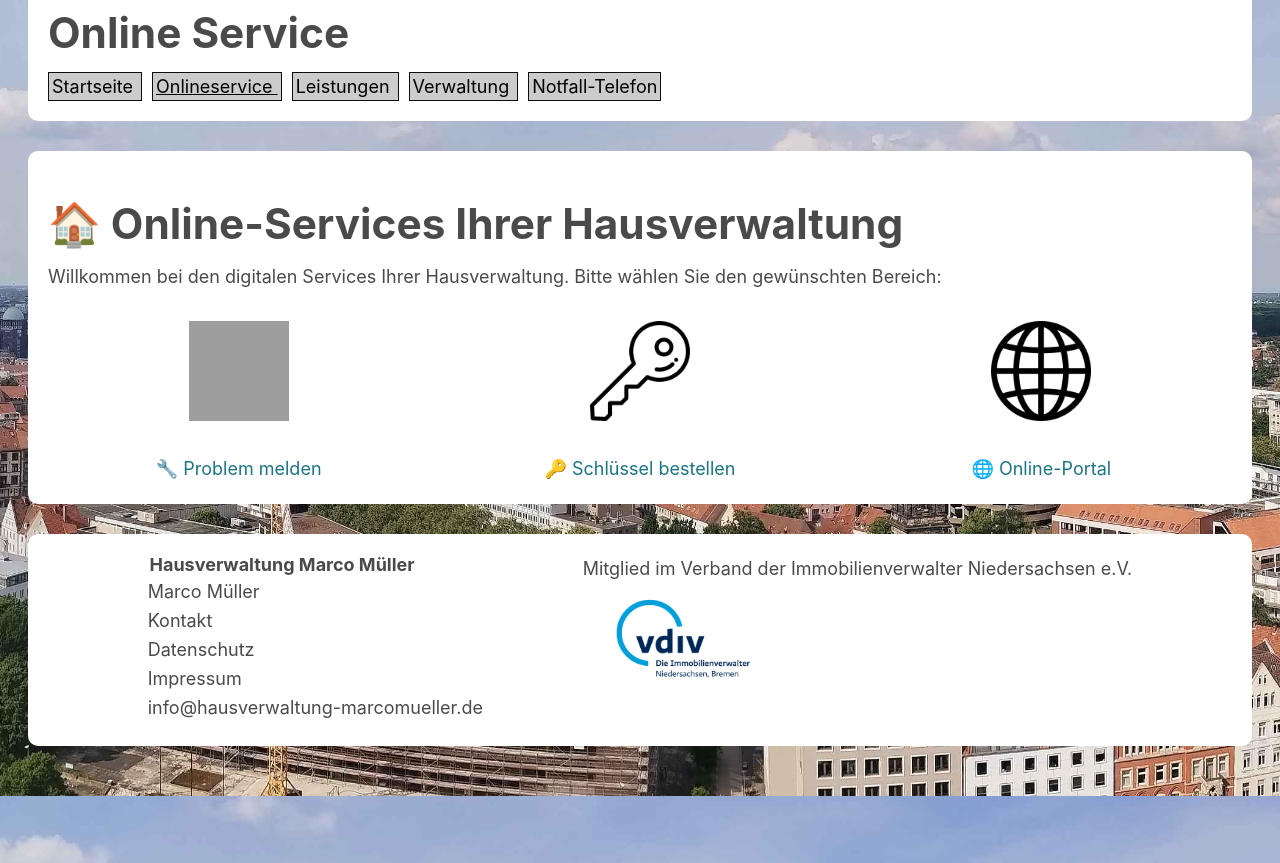
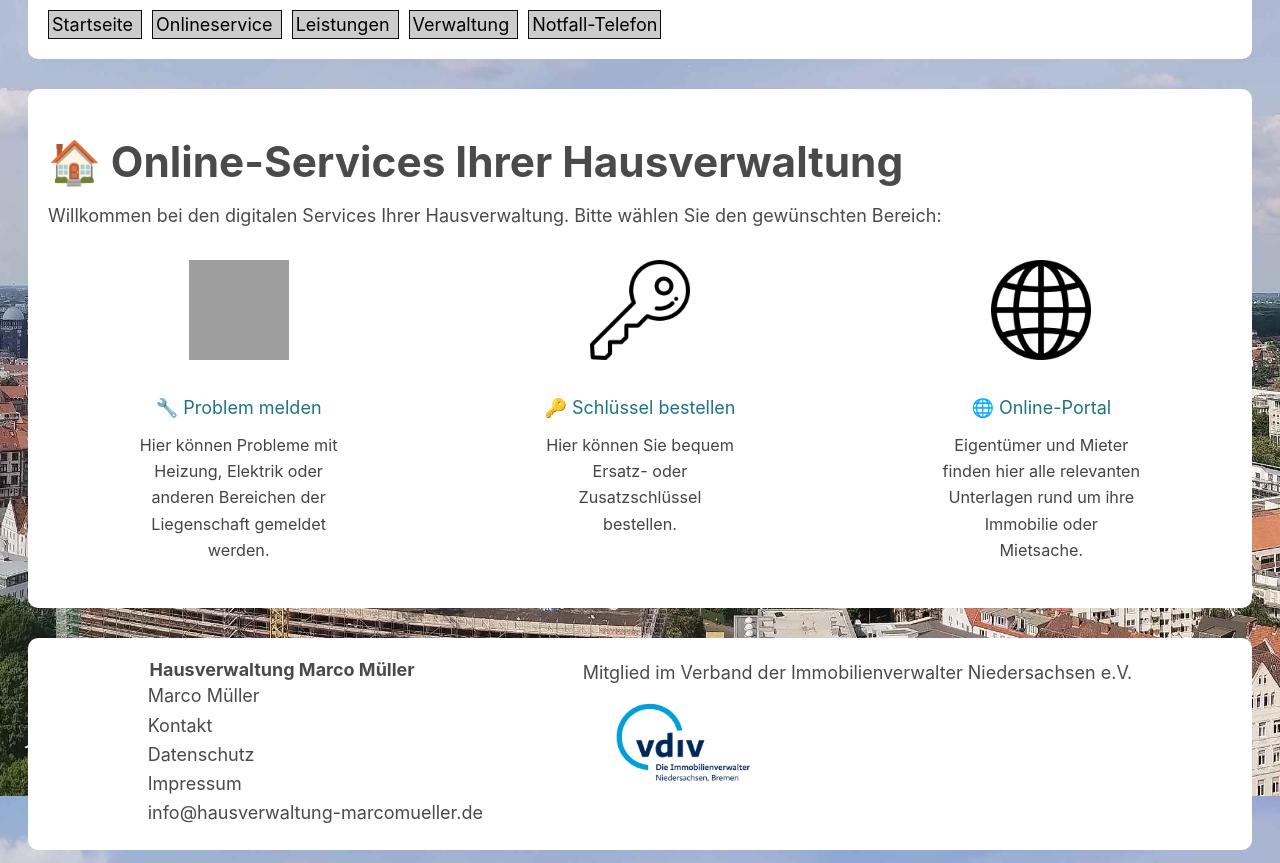
Before and after one commit to marek22k/hausverwaltung, a Jekyll site: the page built from online_service.md, in a window 1280 px wide, cut to the strip 1004-1867 px from the top of the page. Built offline with Jekyll 4.4.1, drawn with Linux system fonts in a browser that asks for light colours; our own code applies the rules of GitHub Pages for plain Markdown files; grey boxes are pictures that could not be loaded.

Commit message:
Update online_service.md

```diff
--- a/online_service.md
+++ b/online_service.md
@@ -2,8 +2,8 @@
 layout: page
 title: Online Service
 permalink: /onlineservice/
-description:
-keywords: ddd
+description: Nutzen Sie die digitalen Services Ihrer Hausverwaltung Marco Müller – einfach, schnell und rund um die Uhr: Schäden melden, Schlüssel bestellen oder auf Unterlagen im Online-Portal zugreifen.
+keywords: Hausverwaltung Online-Service, Schaden melden, Schlüssel nachbestellen, Online-Portal Immobilien, Unterlagen für Eigentümer, Unterlagen für Mieter, Hausverwaltung Marco Müller, WEG-Verwaltung, SE-Verwaltung, Miethausverwaltung, Hannover, digitale Hausverwaltung
 ---
 
 <style>
@@ -29,6 +29,12 @@
 .service-block img:hover {
   transform: scale(1.15);
 }
+
+.service-block p {
+  font-size: 0.9em;
+  color: #444;
+  margin-top: 10px;
+}
 </style>
 
 # 🏠 Online-Services Ihrer Hausverwaltung
@@ -43,8 +49,7 @@
     <br/>
     🔧 Problem melden
   </a>
-  <br/>
-
+  <p>Hier können Probleme mit Heizung, Elektrik oder anderen Bereichen der Liegenschaft gemeldet werden.</p>
 </div>
 
 <div class="service-block">
@@ -53,8 +58,7 @@
     <br/>
     🔑 Schlüssel bestellen
   </a>
-  <br/>
-
+  <p>Hier können Sie bequem Ersatz- oder Zusatzschlüssel bestellen.</p>
 </div>
 
 <div class="service-block">
@@ -63,8 +67,7 @@
     <br/>
     🌐 Online-Portal
   </a>
-  <br/>
-
+  <p>Eigentümer und Mieter finden hier alle relevanten Unterlagen rund um ihre Immobilie oder Mietsache.</p>
 </div>
 
 </div>
```
